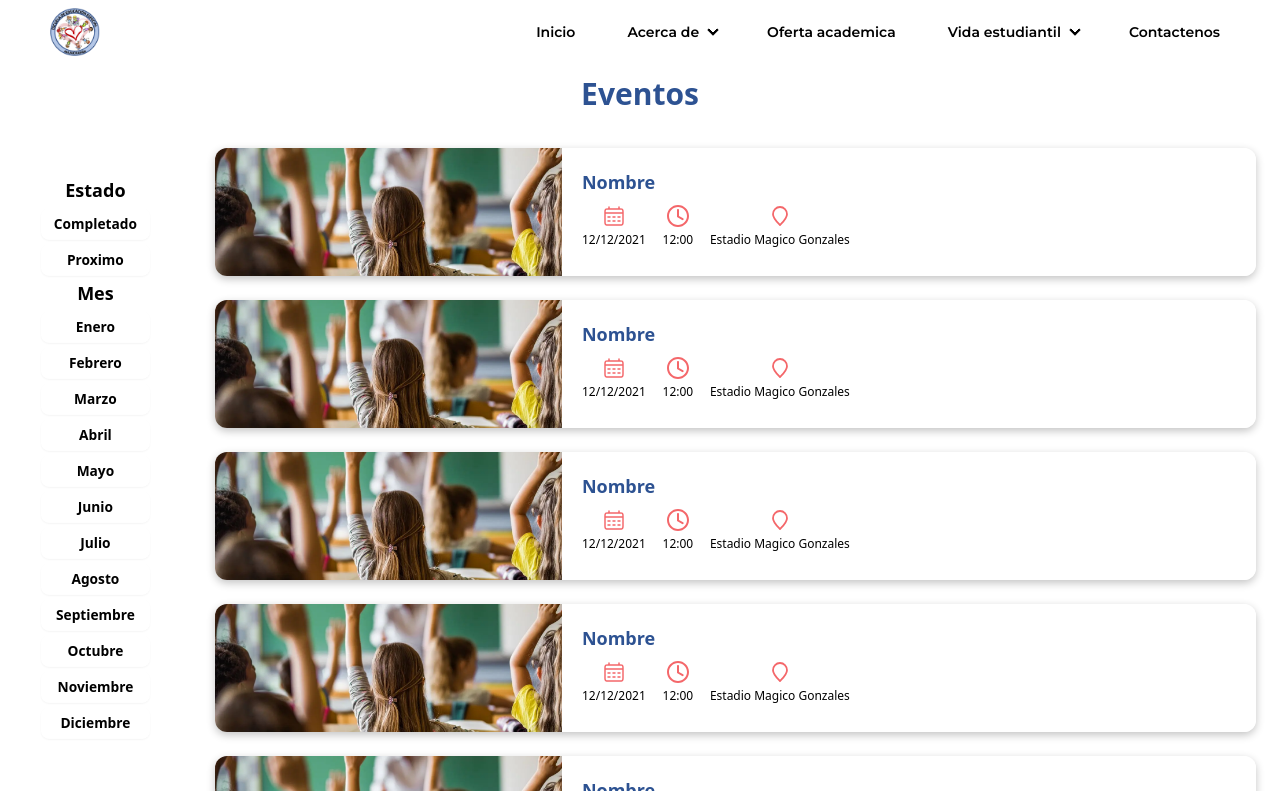
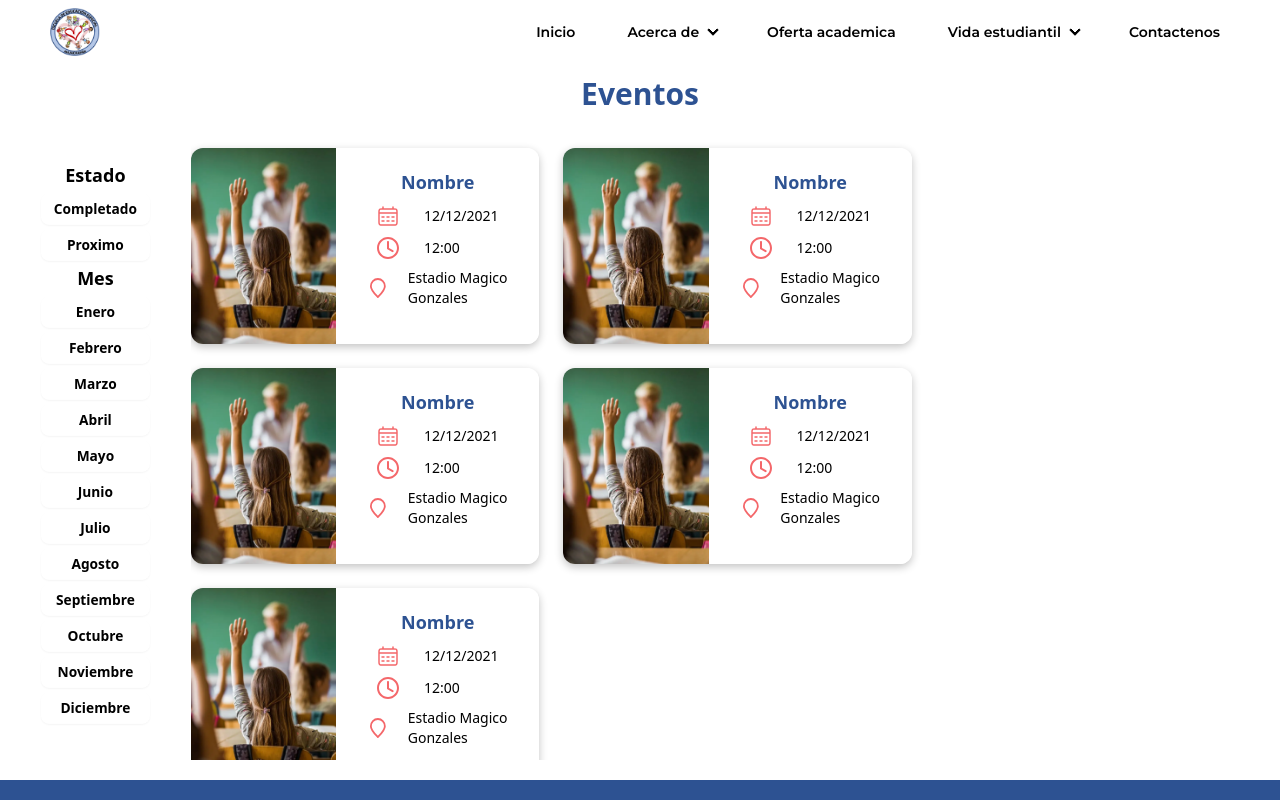
Before and after one commit to eeeahuachapan/EEEA-Website, a React (Vite) app: page / in a window 1280 px wide. Shown: the top 800 px of the page. Built offline with nearby package versions, Linux system fonts and the light colour scheme.

Commit message:
feat: add desktop events page :sparkles:

```diff
--- a/src/components/eventItem/EventItem.jsx
+++ b/src/components/eventItem/EventItem.jsx
@@ -2,17 +2,17 @@ import React from 'react'
 
 function EventItem() {
   return (
-    <div className="card card-side bg-base-100 h-32 shadow-[rgba(0,_0,_0,_0.24)_0px_3px_8px] rounded-xl flex">
-    <img src="/src/assets/Imagen2.webp" alt="" className='w-1/3 object-cover rounded-l-xl' />
-    <div className="card-body p-5 rounded-r-xl text-xs lg:text-sm bg-white">
+    <div className="card card-side bg-base-100 h-32 shadow-[rgba(0,_0,_0,_0.24)_0px_3px_8px] rounded-xl flex lg:w-3/10 lg:h-1/3">
+    <img src="/src/assets/Imagen2.webp" alt="" className='w-1/3 lg:w-5/12 object-cover rounded-l-xl' />
+    <div className="card-body p-5 rounded-r-xl text-xs lg:text-sm bg-white lg:items-center">
         <h1 className='text-secondary text-lg font-bold'>Nombre</h1>
-        <div className='flex text-xs'>
-            <label className='text-center flex flex-col gap-1 items-center '>
+        <div className='flex text-xs lg:flex-col lg:text-sm lg:gap-2'>
+            <label className='text-center flex flex-col gap-1 items-center lg:flex-row  lg:text-left'>
             <svg width="64px" height="24px" viewBox="0 0 24 24" fill="none" xmlns="http://www.w3.org/2000/svg"><g id="SVGRepo_bgCarrier" stroke-width="0"></g><g id="SVGRepo_tracerCarrier" stroke-linecap="round" stroke-linejoin="round"></g><g id="SVGRepo_iconCarrier"> <path d="M3 9H21M7 3V5M17 3V5M6 13H8M6 17H8M11 13H13M11 17H13M16 13H18M16 17H18M6.2 21H17.8C18.9201 21 19.4802 21 19.908 20.782C20.2843 20.5903 20.5903 20.2843 20.782 19.908C21 19.4802 21 18.9201 21 17.8V8.2C21 7.07989 21 6.51984 20.782 6.09202C20.5903 5.71569 20.2843 5.40973 19.908 5.21799C19.4802 5 18.9201 5 17.8 5H6.2C5.0799 5 4.51984 5 4.09202 5.21799C3.71569 5.40973 3.40973 5.71569 3.21799 6.09202C3 6.51984 3 7.07989 3 8.2V17.8C3 18.9201 3 19.4802 3.21799 19.908C3.40973 20.2843 3.71569 20.5903 4.09202 20.782C4.51984 21 5.07989 21 6.2 21Z" stroke="#f4676a" stroke-width="1.464" stroke-linecap="round" stroke-linejoin="round"></path> </g></svg>
             12/12/2021</label>
-            <label className='text-center flex flex-col gap-1 items-center'><svg width="64px" height="24px" viewBox="0 0 24 24" fill="none" xmlns="http://www.w3.org/2000/svg"><g id="SVGRepo_bgCarrier" stroke-width="0"></g><g id="SVGRepo_tracerCarrier" stroke-linecap="round" stroke-linejoin="round"></g><g id="SVGRepo_iconCarrier"> <path d="M23 12C23 18.0751 18.0751 23 12 23C5.92487 23 1 18.0751 1 12C1 5.92487 5.92487 1 12 1C18.0751 1 23 5.92487 23 12ZM3.00683 12C3.00683 16.9668 7.03321 20.9932 12 20.9932C16.9668 20.9932 20.9932 16.9668 20.9932 12C20.9932 7.03321 16.9668 3.00683 12 3.00683C7.03321 3.00683 3.00683 7.03321 3.00683 12Z" fill="#f4676a"></path> <path d="M12 5C11.4477 5 11 5.44771 11 6V12.4667C11 12.4667 11 12.7274 11.1267 12.9235C11.2115 13.0898 11.3437 13.2343 11.5174 13.3346L16.1372 16.0019C16.6155 16.278 17.2271 16.1141 17.5032 15.6358C17.7793 15.1575 17.6155 14.5459 17.1372 14.2698L13 11.8812V6C13 5.44772 12.5523 5 12 5Z" fill="#f4676a"></path> </g></svg>
+            <label className='text-center flex flex-col gap-1 items-center lg:flex-row lg:text-left'><svg width="64px" height="24px" viewBox="0 0 24 24" fill="none" xmlns="http://www.w3.org/2000/svg"><g id="SVGRepo_bgCarrier" stroke-width="0"></g><g id="SVGRepo_tracerCarrier" stroke-linecap="round" stroke-linejoin="round"></g><g id="SVGRepo_iconCarrier"> <path d="M23 12C23 18.0751 18.0751 23 12 23C5.92487 23 1 18.0751 1 12C1 5.92487 5.92487 1 12 1C18.0751 1 23 5.92487 23 12ZM3.00683 12C3.00683 16.9668 7.03321 20.9932 12 20.9932C16.9668 20.9932 20.9932 16.9668 20.9932 12C20.9932 7.03321 16.9668 3.00683 12 3.00683C7.03321 3.00683 3.00683 7.03321 3.00683 12Z" fill="#f4676a"></path> <path d="M12 5C11.4477 5 11 5.44771 11 6V12.4667C11 12.4667 11 12.7274 11.1267 12.9235C11.2115 13.0898 11.3437 13.2343 11.5174 13.3346L16.1372 16.0019C16.6155 16.278 17.2271 16.1141 17.5032 15.6358C17.7793 15.1575 17.6155 14.5459 17.1372 14.2698L13 11.8812V6C13 5.44772 12.5523 5 12 5Z" fill="#f4676a"></path> </g></svg>
             12:00</label>
-            <label className='text-center flex flex-col gap-1 items-center'><svg width="64px" height="24px" viewBox="0 0 24 24" fill="none" xmlns="http://www.w3.org/2000/svg"><g id="SVGRepo_bgCarrier" stroke-width="0"></g><g id="SVGRepo_tracerCarrier" stroke-linecap="round" stroke-linejoin="round"></g><g id="SVGRepo_iconCarrier"> <path d="M12 21C15.5 17.4 19 14.1764 19 10.2C19 6.22355 15.866 3 12 3C8.13401 3 5 6.22355 5 10.2C5 14.1764 8.5 17.4 12 21Z" stroke="#f4676a" stroke-width="1.8" stroke-linecap="round" stroke-linejoin="round"></path> </g></svg>
+            <label className='text-center flex flex-col gap-1 items-center lg:flex-row lg:text-left lg:gap-2'><svg width="64px" height="24px" viewBox="0 0 24 24" fill="none" xmlns="http://www.w3.org/2000/svg"><g id="SVGRepo_bgCarrier" stroke-width="0"></g><g id="SVGRepo_tracerCarrier" stroke-linecap="round" stroke-linejoin="round"></g><g id="SVGRepo_iconCarrier"> <path d="M12 21C15.5 17.4 19 14.1764 19 10.2C19 6.22355 15.866 3 12 3C8.13401 3 5 6.22355 5 10.2C5 14.1764 8.5 17.4 12 21Z" stroke="#f4676a" stroke-width="1.8" stroke-linecap="round" stroke-linejoin="round"></path> </g></svg>
             Estadio Magico Gonzales</label>
         </div>
      </div>
--- a/src/pages/events/Events.jsx
+++ b/src/pages/events/Events.jsx
@@ -127,7 +127,7 @@ function Events() {
             <button className="btn btn-sm border-white">Diciembre</button>
         </div>
 
-        <div className="flex flex-col  lg:w-11/12 gap-6 lg:p-6 py-6 px-2  lg:overflow-y-auto">
+        <div className="flex flex-col  lg:w-11/12 gap-6 lg:px-0 py-6 px-2  lg:overflow-y-auto lg:flex-row lg:flex-wrap">
          <EventItem />
          <EventItem />
          <EventItem />
--- a/tailwind.config.js
+++ b/tailwind.config.js
@@ -5,6 +5,9 @@ export default {
   ],
   theme: {
     extend: {
+      width: {
+        '3/10': '32%',
+      },
       colors: {
 
         primary: "#b3c7e4",
```
